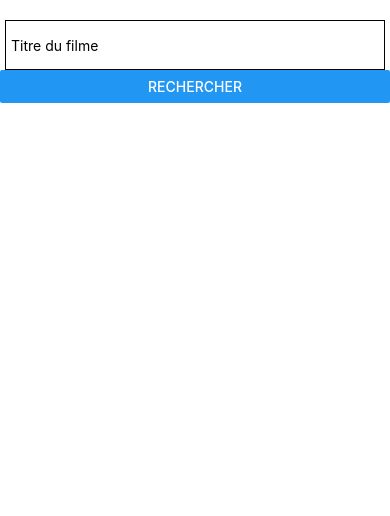
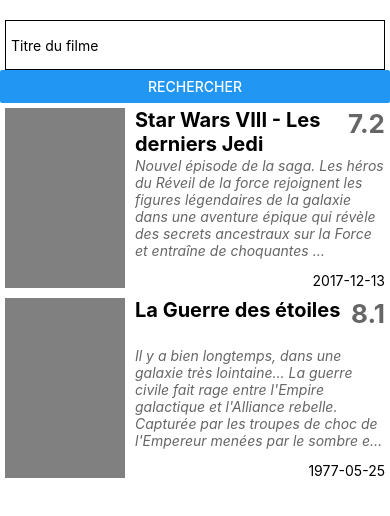
Before and after one commit to Vini-cp/mobile-app-react, a React Native app: screen / in a window 390 px wide. Shown: the top 516 px of the page. Built offline with nearby package versions, Linux system fonts and the light colour scheme.

Commit message:
Create list of films

```diff
--- /dev/null
+++ b/Components/FilmItem.js
@@ -0,0 +1,77 @@
+import React from 'react'
+import { StyleSheet, View, Text, Image } from 'react-native'
+
+class FilmItem extends React.Component {
+  render() {
+    const film = this.props.film
+    return (
+      <View style={ styles.main_container }>
+        <Image
+          style={styles.image}
+          source={{uri: film.poster_path}}
+        />
+        <View style={styles.content_container}>
+          <View style={styles.header_container}>
+            <Text style={styles.title_text}>{film.title}</Text>
+            <Text style={styles.vote_text}>{film.vote_average}</Text>
+          </View>
+          <View style={styles.description_container}>
+            <Text style={styles.description_text} numberOfLines={6}>{film.overview}</Text>
+          </View>
+          <View style={styles.date_container}>
+            <Text style={styles.date_text}>{film.release_date}</Text>
+          </View>
+        </View>
+      </View>
+    )
+  }
+}
+
+const styles = StyleSheet.create({
+  main_container: {
+    height: 190,
+    flexDirection: 'row'
+  },
+  image: {
+    width: 120,
+    height: 180,
+    margin: 5,
+    backgroundColor: 'gray'
+  },
+  content_container: {
+    flex: 1,
+    margin: 5
+  },
+  header_container: {
+    flex: 3,
+    flexDirection: 'row'
+  },
+  title_text: {
+    fontWeight: 'bold',
+    fontSize: 20,
+    flex: 1,
+    flexWrap: 'wrap',
+    paddingRight: 5
+  },
+  vote_text: {
+    fontWeight: 'bold',
+    fontSize: 26,
+    color: '#666666'
+  },
+  description_container: {
+    flex: 7
+  },
+  description_text: {
+    fontStyle: 'italic',
+    color: '#666666'
+  },
+  date_container: {
+    flex: 1
+  },
+  date_text: {
+    textAlign: 'right',
+    fontSize: 14
+  }
+})
+
+export default FilmItem
--- a/Components/Search.js
+++ b/Components/Search.js
@@ -1,5 +1,8 @@
 import React from 'react'
-import { StyleSheet, View, Button, TextInput } from 'react-native'
+import { StyleSheet, View, Button, TextInput, FlatList, Text } from 'react-native'
+
+import films from '../Helpers/filmsData'
+import FilmItem from './FilmItem'
 
 class Search extends React.Component {
   render () {
@@ -7,6 +10,12 @@
       <View style={ styles.main_container }>
         <TextInput style={ styles.textinput } placeholder="Titre du filme"/>
         <Button title="Rechercher" onPress={() => {}}/>
+        <FlatList
+          data={films}
+          keyExtractor={(item) => item.id.toString()}
+          renderItem={({item}) => <FilmItem film={item}/>}
+          // <Text>{item.title}</Text>}
+        />
       </View>
     )
   }
--- /dev/null
+++ b/Helpers/filmsData.js
@@ -0,0 +1,22 @@
+const data = [
+  {
+     id:181808,
+     vote_average:7.2,
+     title:"Star Wars VIII - Les derniers Jedi",
+     poster_path:"",
+     original_title:"Star Wars: The Last Jedi",
+     overview:"Nouvel épisode de la saga. Les héros du Réveil de la force rejoignent les figures légendaires de la galaxie dans une aventure épique qui révèle des secrets ancestraux sur la Force et entraîne de choquantes révélations sur le passé…",
+     release_date:"2017-12-13"
+  },
+  {
+     id:181809,
+     vote_average:8.1,
+     title:"La Guerre des étoiles",
+     poster_path:"",
+     original_title:"Star Wars",
+     overview:"Il y a bien longtemps, dans une galaxie très lointaine... La guerre civile fait rage entre l'Empire galactique et l'Alliance rebelle. Capturée par les troupes de choc de l'Empereur menées par le sombre et impitoyable Dark Vador, la princesse Leia Organa dissimule les plans de l’Étoile Noire, une station spatiale invulnérable, à son droïde R2-D2 avec pour mission de les remettre au Jedi Obi-Wan Kenobi. Accompagné de son fidèle compagnon, le droïde de protocole C-3PO, R2-D2 s'échoue sur la planète Tatooine et termine sa quête chez le jeune Luke Skywalker. Rêvant de devenir pilote mais confiné aux travaux de la ferme, ce dernier se lance à la recherche de ce mystérieux Obi-Wan Kenobi, devenu ermite au cœur des montagnes désertiques de Tatooine...",
+     release_date:"1977-05-25"
+  }
+]
+
+export default data;
```
